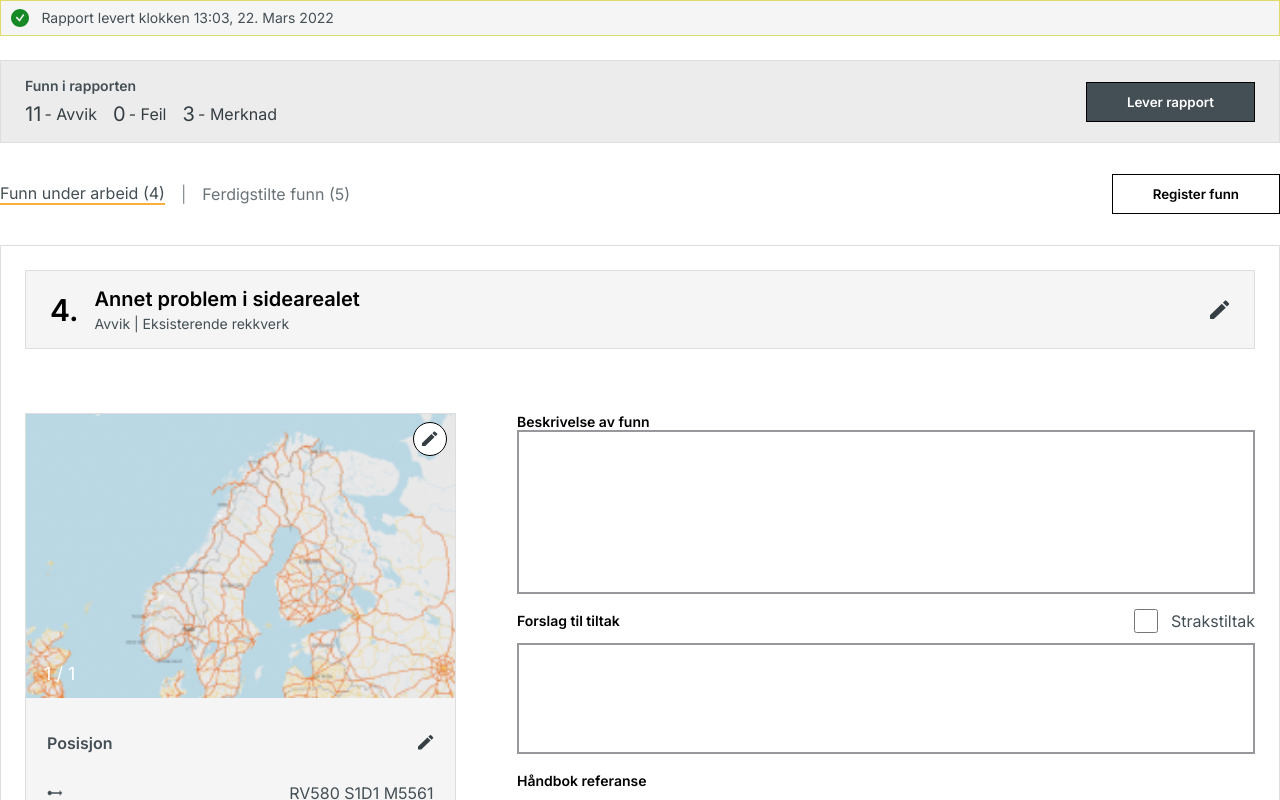
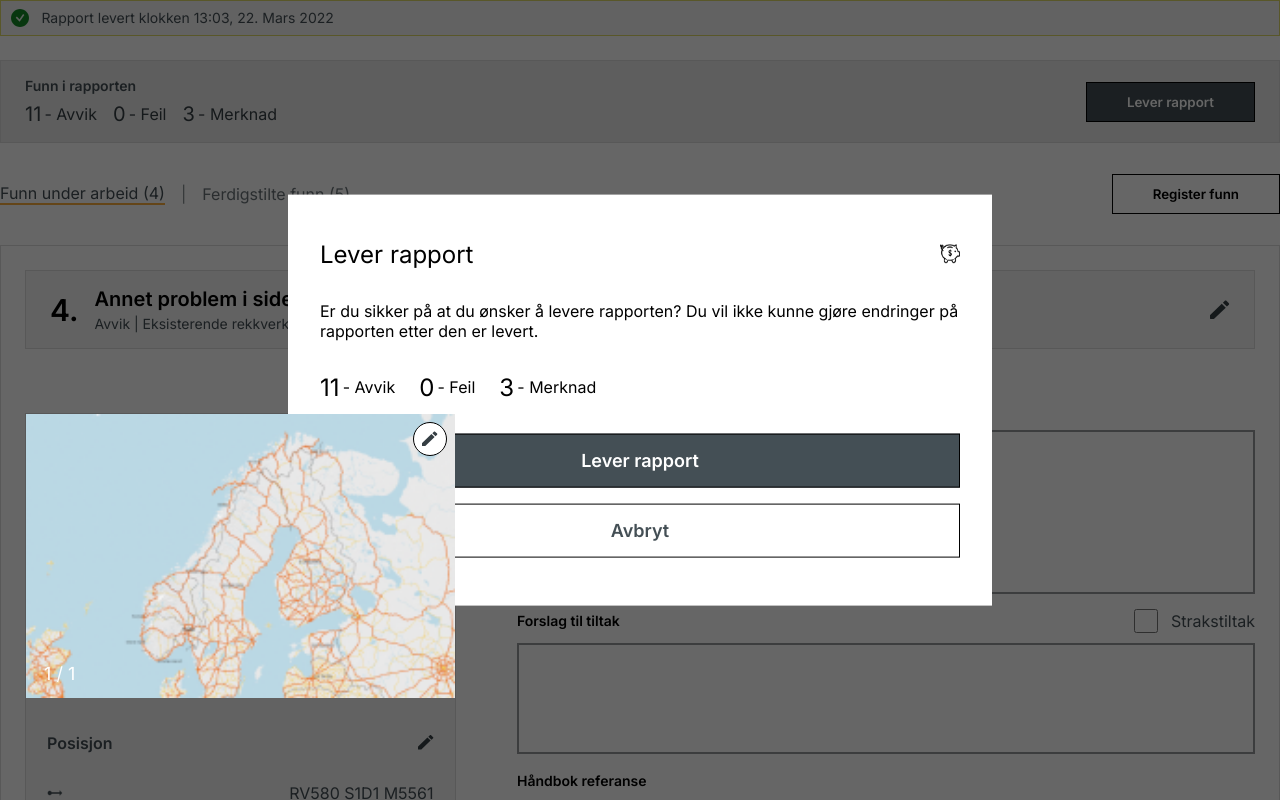
Before and after one commit to sebfro/nextjs-sanity-tutorial, a Next.js app: page /tsinsp/reportspage in a window 1280 px wide. Both pictures are taken after a click on the button "Lever rapport". Shown: the top 800 px of the page. Built offline with nearby package versions, Linux system fonts and the light colour scheme.

Commit message:
Added modal to deliver report change position and started on modal for updating

```diff
--- /dev/null
+++ b/components/atoms/ReportAtoms/DeliverReportModal.tsx
@@ -0,0 +1,65 @@
+import React from 'react';
+import styled from 'styled-components';
+
+interface DeliverReportModalProps {
+	avvik: number;
+	feil: number;
+	merknad: number;
+}
+
+const DeliverReportModal: React.FC<DeliverReportModalProps> = ({
+	avvik,
+	feil,
+	merknad,
+}) => {
+	return (
+		<Wrapper>
+			<p>
+				Er du sikker på at du ønsker å levere rapporten? Du vil ikke kunne gjøre
+				endringer på rapporten etter den er levert.
+			</p>
+			<div id="discoverywrapper">
+				<DiscoveryText>
+					<p>{`${avvik} `}</p>
+					<p>{' - Avvik'}</p>
+				</DiscoveryText>
+				<DiscoveryText>
+					<p>{`${feil} `}</p>
+					<p>{' - Feil'}</p>
+				</DiscoveryText>
+				<DiscoveryText>
+					<p>{`${merknad} `}</p>
+					<p>{' - Merknad'}</p>
+				</DiscoveryText>
+			</div>
+		</Wrapper>
+	);
+};
+
+export default DeliverReportModal;
+
+const DiscoveryText = styled.div`
+	color: #353e43;
+	display: flex;
+	align-items: center;
+	column-gap: 0.2em;
+	p:first-of-type {
+		font-size: 24px;
+	}
+	p:last-of-type {
+		font-size: 16px;
+	}
+`;
+
+const Wrapper = styled.div`
+	#discoverywrapper {
+		display: flex;
+		column-gap: 1.5em;
+	}
+	p {
+		margin: 0;
+	}
+	row-gap: 2em;
+	display: flex;
+	flex-direction: column;
+`;
--- a/components/atoms/ReportAtoms/DiscoveriesInReportCard.tsx
+++ b/components/atoms/ReportAtoms/DiscoveriesInReportCard.tsx
@@ -1,7 +1,9 @@
-import React, { useCallback } from 'react';
+import React, { useCallback, useState } from 'react';
 import styled from 'styled-components';
+import Modal from '../../molecules/Modal';
 import TsButton from '../TsButton';
 import { StyledCard } from './../Card';
+import DeliverReportModal from './DeliverReportModal';
 
 interface DiscoveriesInReportCardProps {
 	avvik: number;
@@ -13,8 +15,13 @@ const DiscoveriesInReportCard: React.FC<DiscoveriesInReportCardProps> = ({
 	feil,
 	merknad,
 }) => {
+	const [modalOpen, setModalOpen] = useState(false);
+	const handleModalConfirm = useCallback(() => {
+		setModalOpen(false);
+	}, []);
+
 	const handleClick = useCallback(() => {
-		console.log('What do now?');
+		setModalOpen(true);
 	}, []);
 
 	return (
@@ -37,6 +44,16 @@ const DiscoveriesInReportCard: React.FC<DiscoveriesInReportCardProps> = ({
 				</div>
 			</LeftSideContent>
 			<CustomBtn centerText callback={handleClick} text="Lever rapport" />
+			<CustomModal
+				isOpen={modalOpen}
+				handleClose={handleModalConfirm}
+				handleConfirm={handleModalConfirm}
+				headerText="Lever rapport"
+				columnDirection
+				confirmBtnText="Lever rapport"
+			>
+				<DeliverReportModal avvik={11} feil={0} merknad={3} />
+			</CustomModal>
 		</CustomStyledCard>
 	);
 };
@@ -84,3 +101,13 @@ const DiscoveryText = styled.div`
 		font-size: 16px;
 	}
 `;
+
+const CustomModal = styled(Modal)`
+	display: flex;
+	flex-direction: column;
+	row-gap: 2em;
+	padding: 2.8em 2em 3em;
+	button {
+		font-size: 18px;
+	}
+`;
--- /dev/null
+++ b/components/atoms/ReportAtoms/UpdateDiscoveryDetails.tsx
@@ -0,0 +1,85 @@
+import { Form, Formik, FormikHelpers, FormikProps } from 'formik';
+import React, { useCallback } from 'react';
+import styled from 'styled-components';
+import Modal from '../../molecules/Modal';
+import FormDropdown from '../FormInputs/FormDropdown';
+
+interface InitialValues {
+	type: string;
+	location: string;
+	problem: string;
+}
+interface UpdateDiscoveryDetailsProps extends InitialValues {
+	isOpen: boolean;
+	handleClose: () => void;
+	handleConfirm: () => void;
+}
+
+const options: string[] = [
+	'Option 1',
+	'Option 2',
+	'Option 3',
+	'Option 4',
+	'Option 5',
+];
+
+const UpdateDiscoveryDetails: React.FC<UpdateDiscoveryDetailsProps> = ({
+	isOpen,
+	handleClose,
+	handleConfirm,
+	...props
+}) => {
+	const handleSubmit = useCallback(
+		async (
+			values: InitialValues,
+			formikHelpers: FormikHelpers<InitialValues>
+		) => {
+			console.log(values);
+			console.log('--------');
+		},
+		[]
+	);
+	return (
+		<Wrapper>
+			<Modal
+				headerText="Endre funndetaljer"
+				isOpen={isOpen}
+				handleClose={handleClose}
+				handleConfirm={handleConfirm}
+				includeBtnRow={false}
+			>
+				<Formik initialValues={props} onSubmit={handleSubmit}>
+					{(props: FormikProps<InitialValues>) => (
+						<Form>
+							<FormDropdown
+								placeholder="Velg type..."
+								labelText="Hvilken type funn er det?"
+								name="type"
+								options={options}
+								{...props}
+							/>
+							<FormDropdown
+								placeholder="Velg hvor funnet er..."
+								labelText="Hvor er funnet?"
+								name="location"
+								options={options}
+								{...props}
+							/>
+							<FormDropdown
+								placeholder="Velg problemet..."
+								labelText="Hva er problemet?"
+								name="problem"
+								options={options}
+								{...props}
+							/>
+						</Form>
+					)}
+				</Formik>
+			</Modal>
+		</Wrapper>
+	);
+};
+
+export default UpdateDiscoveryDetails;
+
+const Wrapper = styled.div``;
--- a/components/molecules/Modal.tsx
+++ b/components/molecules/Modal.tsx
@@ -2,7 +2,7 @@ import React, { ReactElement } from 'react';
 import styled from 'styled-components';
 import SaveButtonRow from './SaveButtonRow';
 
-interface ModalProps {
+export interface ModalProps {
 	isOpen: boolean;
 	handleClose: () => void;
 	handleConfirm: () => void;
@@ -10,6 +10,9 @@ interface ModalProps {
 	children: ReactElement;
 	className?: string;
 	includeBtnRow?: boolean;
+	columnDirection?: boolean;
+	confirmBtnText?: string;
+	cancelBtnText?: string;
 }
 const Modal: React.FC<ModalProps> = ({
 	isOpen,
@@ -19,6 +22,9 @@ const Modal: React.FC<ModalProps> = ({
 	children,
 	className,
 	includeBtnRow = true,
+	columnDirection = false,
+	cancelBtnText = 'Avbryt',
+	confirmBtnText = 'Lagre',
 }) => {
 	if (isOpen) {
 		return (
@@ -33,6 +39,9 @@ const Modal: React.FC<ModalProps> = ({
 						<SaveButtonRow
 							cancelCallback={handleClose}
 							confirmCallback={handleConfirm}
+							columnDirection={columnDirection}
+							cancelBtnText={cancelBtnText}
+							confirmBtnText={confirmBtnText}
 						/>
 					)}
 				</ModalCard>
--- a/components/molecules/ReportMolecules/SideCardContent.tsx
+++ b/components/molecules/ReportMolecules/SideCardContent.tsx
@@ -1,9 +1,11 @@
-import React from 'react';
+import React, { useState } from 'react';
 import styled from 'styled-components';
 import Card from '../../atoms/Card';
 import Row from '../../atoms/ReportAtoms/Row';
 import Thumbnail from '../../atoms/ReportAtoms/Thumbnail';
 import { StyledSvg } from '../../atoms/StyledComponents/StyledSvg';
+import ChangePosition from '../ChangePosition';
+import Modal from '../Modal';
 
 interface SideCardContentProps {
 	canEditPosition?: boolean;
@@ -12,8 +14,10 @@ interface SideCardContentProps {
 const SideCardContent: React.FC<SideCardContentProps> = ({
 	canEditPosition = true,
 }) => {
+	const [isPositionModalOpen, setIsPositionModalOpen] = useState(false);
 	return (
 		<Card>
+			<>
 				<SideCardWrapper>
 					<Thumbnail photos={['/ExampleMap.png']} />
 					<Content>
@@ -27,6 +31,7 @@ const SideCardContent: React.FC<SideCardContentProps> = ({
 									className="cursorhover"
 									src="/EditPencil.svg"
 									alt="logo"
+									onClick={() => setIsPositionModalOpen(true)}
 								/>
 							</Row>
 						)}
@@ -43,6 +48,16 @@ const SideCardContent: React.FC<SideCardContentProps> = ({
 						<Row firstText="Andel lange" secondText="14 - 21 %" />
 					</Content>
 				</SideCardWrapper>
+				<StyledModal
+					isOpen={isPositionModalOpen}
+					handleClose={() => setIsPositionModalOpen(false)}
+					handleConfirm={() => setIsPositionModalOpen(false)}
+					headerText="Endre posisjon"
+					includeBtnRow={false}
+				>
+					<ChangePosition />
+				</StyledModal>
+			</>
 		</Card>
 	);
 };
@@ -69,3 +84,8 @@ const Content = styled.div`
 	padding: 16px 21px;
 	display: grid;
 `;
+
+const StyledModal = styled(Modal)`
+	padding: 2.8em 2em 3em;
+	width: fit-content;
+`;
--- a/components/organisms/CreateTSInspectionForm.tsx
+++ b/components/organisms/CreateTSInspectionForm.tsx
@@ -1,11 +1,10 @@
-import { Field, Form, Formik, FormikHelpers, FormikProps } from 'formik';
+import { Form, Formik, FormikHelpers, FormikProps } from 'formik';
 import React, { useCallback } from 'react';
 import styled from 'styled-components';
 import FormDropdown from '../atoms/FormInputs/FormDropdown';
 import FormTextInput from '../atoms/FormInputs/FormTextInput';
 import FileDropBox from '../atoms/FormInputs/FileDropBox';
 import SaveButtonRow from '../molecules/SaveButtonRow';
-import { prependOnceListener } from 'process';
 
 const options: string[] = [
 	'Option 1',
--- a/pages/tsinsp/report.tsx
+++ b/pages/tsinsp/report.tsx
@@ -1,5 +1,5 @@
 import { Form, Formik, FormikProps } from 'formik';
-import React, { useCallback } from 'react';
+import React, { useCallback, useState } from 'react';
 import styled from 'styled-components';
 import Card from '../../components/atoms/Card';
 import FormTextInput from '../../components/atoms/FormInputs/FormTextInput';
@@ -12,6 +12,7 @@ import SideCardContent from '../../components/molecules/ReportMolecules/SideCard
 import * as Yup from 'yup';
 import { Layout } from '../../components/molecules/ReportLayout';
 import RiskCardRow from './../../components/atoms/ReportAtoms/RiskCardRow';
+import UpdateDiscoveryDetails from '../../components/atoms/ReportAtoms/UpdateDiscoveryDetails';
 
 export interface InitialValues {
 	description: string;
@@ -42,6 +43,7 @@ const Report: React.FC<ReportProps> = ({
 	discovery,
 	risk,
 }) => {
+	const [isModalOpen, setIsModalOpen] = useState(false);
 	const initialValues: InitialValues = {
 		description: '',
 		suggestion: '',
@@ -57,6 +59,7 @@ const Report: React.FC<ReportProps> = ({
 
 	const handleEditClick = useCallback(() => {
 		console.log('How edit work?');
+		setIsModalOpen(true);
 	}, []);
 
 	const handleCancelClick = useCallback(() => {
@@ -133,6 +136,14 @@ const Report: React.FC<ReportProps> = ({
 					)}
 				</Formik>
 			</Card>
+			<UpdateDiscoveryDetails
+				isOpen={isModalOpen}
+				handleClose={() => setIsModalOpen(false)}
+				handleConfirm={() => setIsModalOpen(false)}
+				type="Avvik"
+				location="Sideareal"
+				problem="Annet problem i sidearealet"
+			/>
 		</div>
 	);
 };
```
Lines whose indentation alone changed are shown as unchanged.
